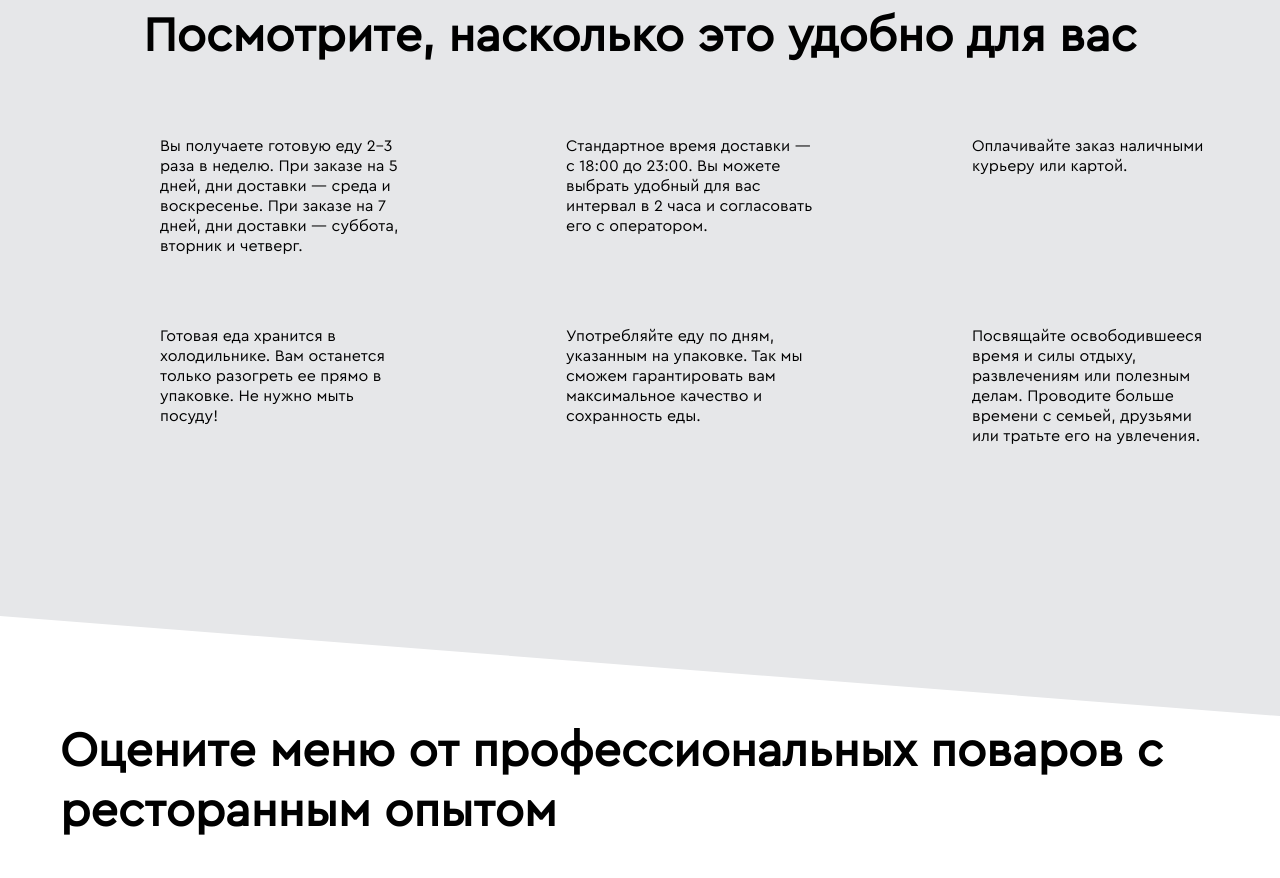
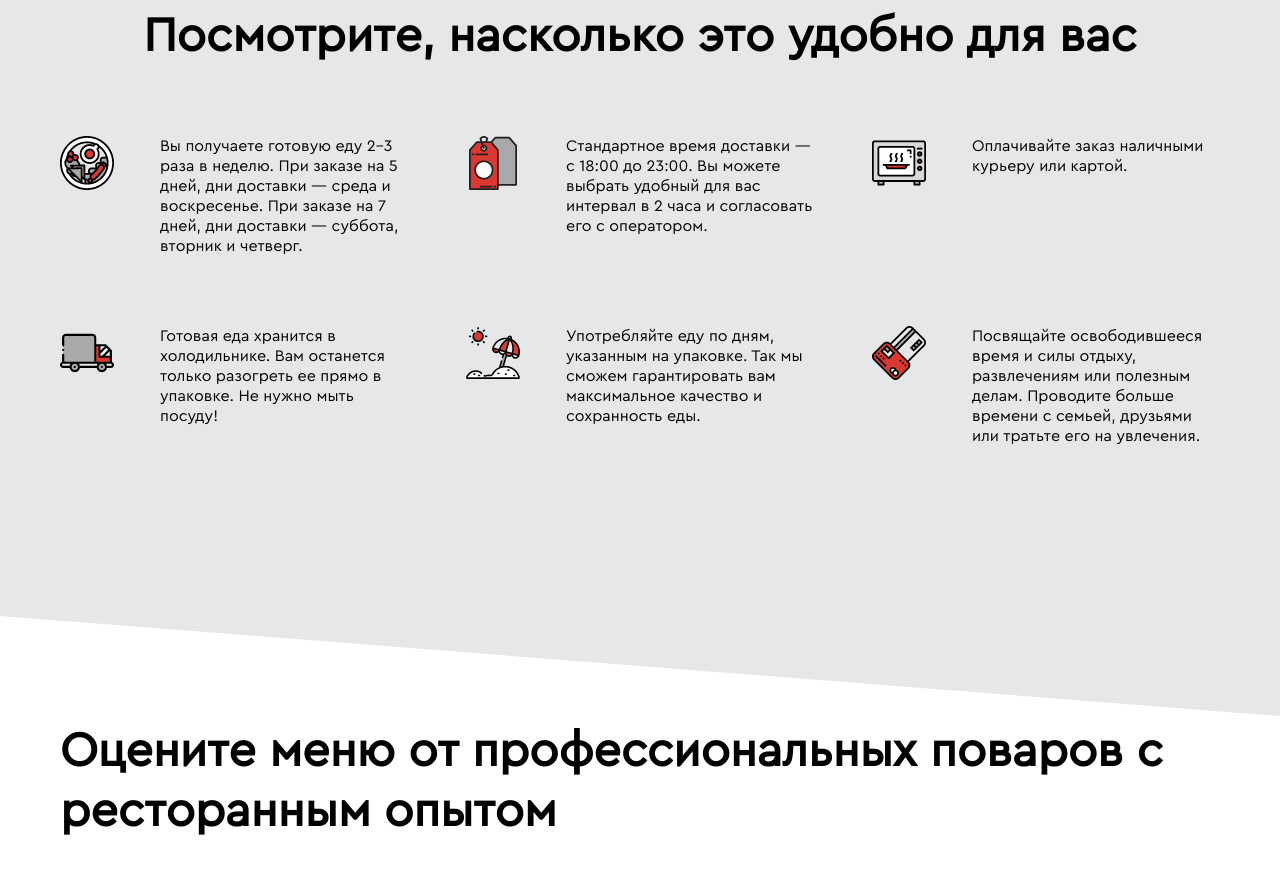
Before and after one commit to avantassi/eda, a plain HTML site: page index.html in a window 1280 px wide. Shown: the part 1600-2478 px from the top of the page. Drawn offline with nearby package versions, Linux system fonts and the light colour scheme.

Commit message:
added img comfort

```diff
--- a/index.html
+++ b/index.html
@@ -5,8 +5,6 @@
     <meta name="viewport" content="width=device-width, initial-scale=1.0">
     <meta http-equiv="X-UA-Compatible" content="ie=edge">
     <meta name="viewport" content="width=500, user-scalable=0">
-    <link href="https://fonts.googleapis.com/css?family=Roboto:300,400,500,700&display=swap" rel="stylesheet">
-<!--    <link rel="stylesheet" href="css/swiper.min.css">-->
     <link rel="stylesheet" href="css/slick.css">
     <link rel="stylesheet" href="css/slick-theme.css">
     <link rel="stylesheet" href="css/main.css">
@@ -91,39 +89,39 @@
                     <div class="comfort__wrap">
                         <div class="comfort__item">
                             <div class="comfort__img-wrap">
-                                <img src="" alt="" class="comfort__img">
+                                <img src="img/comfort-1.png" alt="" class="comfort__img">
                             </div>
                             <p class="descr">Вы получаете готовую еду 2-3 раза в неделю. При заказе на 5 дней, дни доставки — среда и воскресенье.
                                 При заказе на 7 дней, дни доставки — суббота, вторник и четверг.</p>
                         </div>
                         <div class="comfort__item">
                             <div class="comfort__img-wrap">
-                                <img src="" alt="" class="comfort__img">
+                                <img src="img/comfort-2.png" alt="" class="comfort__img">
                             </div>
                             <p class="descr">Стандартное время доставки — с 18:00 до 23:00.
                                 Вы можете выбрать удобный для вас интервал в 2 часа и согласовать его с оператором.</p>
                         </div>
                         <div class="comfort__item">
                             <div class="comfort__img-wrap">
-                                <img src="" alt="" class="comfort__img">
+                                <img src="img/comfort-3.png" alt="" class="comfort__img">
                             </div>
                             <p class="descr">Оплачивайте заказ наличными курьеру или картой.</p>
                         </div>
                         <div class="comfort__item">
                             <div class="comfort__img-wrap">
-                                <img src="" alt="" class="comfort__img">
+                                <img src="img/comfort-4.png" alt="" class="comfort__img">
                             </div>
                             <p class="descr">Готовая еда хранится в холодильнике. Вам останется только разогреть ее прямо в упаковке. Не нужно мыть посуду!</p>
                         </div>
                         <div class="comfort__item">
                             <div class="comfort__img-wrap">
-                                <img src="" alt="" class="comfort__img">
+                                <img src="img/comfort-5.png" alt="" class="comfort__img">
                             </div>
                             <p class="descr">Употребляйте еду по дням, указанным на упаковке. Так мы сможем гарантировать вам максимальное качество и сохранность еды.</p>
                         </div>
                         <div class="comfort__item">
                             <div class="comfort__img-wrap">
-                                <img src="" alt="" class="comfort__img">
+                                <img src="img/comfort-6.png" alt="" class="comfort__img">
                             </div>
                             <p class="descr">Посвящайте освободившееся время и силы отдыху, развлечениям или полезным делам.
                                 Проводите больше времени с семьей, друзьями или тратьте его на увлечения.</p>
--- a/scss/comfort.scss
+++ b/scss/comfort.scss
@@ -28,6 +28,7 @@
     justify-content: space-between;
     margin-bottom: 70px;
     width: 30%;
+    align-items: flex-start;
 
     @include tablets{
       width: 100%;
--- a/scss/feedback.scss
+++ b/scss/feedback.scss
@@ -3,6 +3,10 @@
   margin-top: 100px;
   position: relative;
   padding-bottom: 200px;
+
+  @include tablets{
+    margin-top: 0;
+  }
 
   form{
     @include tablets{
```
Also changed, not shown: css/main.css, 1 other file.
